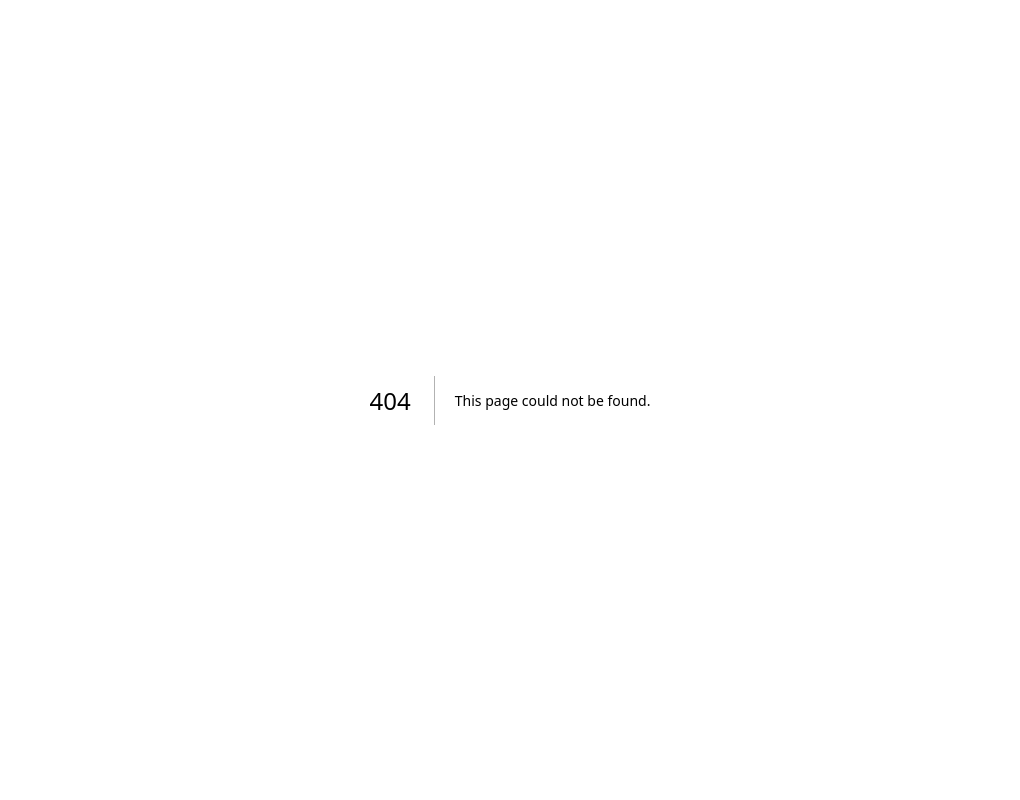
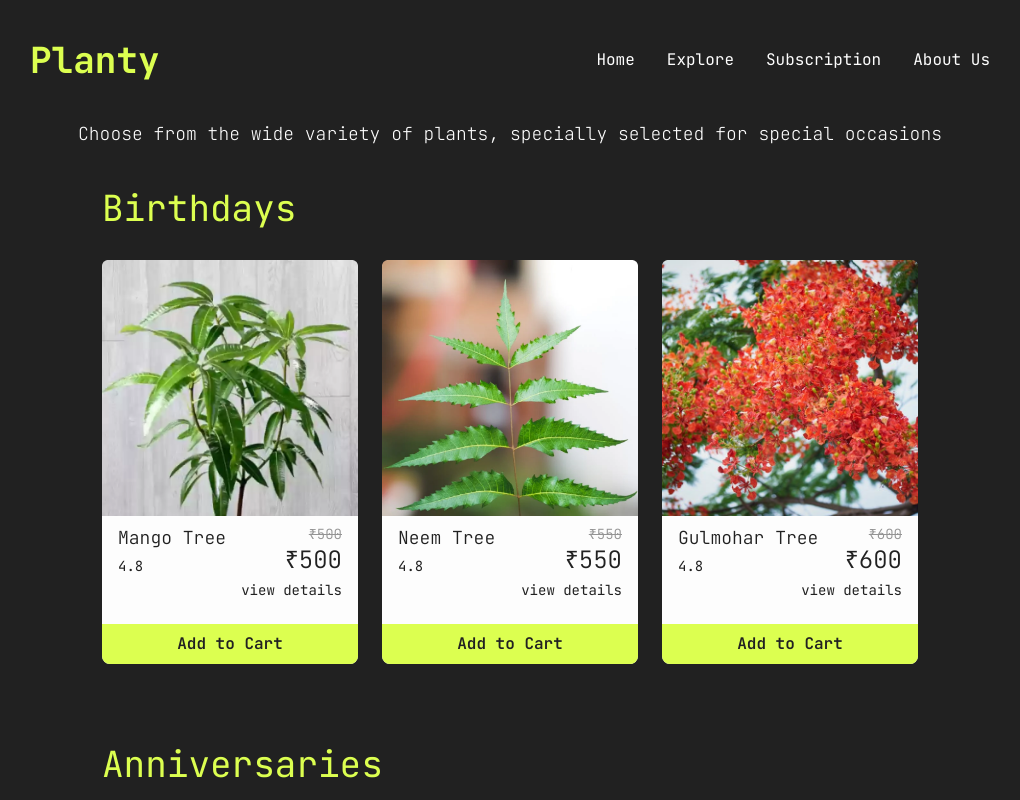
Before and after one commit to himanshuu004/plantywide, a Next.js app: page /gift in a window 1280 px wide. Before the commit this address had no page. Shown: the top 800 px of the page, without its empty margins (130-1150 px from the left). Built offline with nearby package versions, Linux system fonts and the light colour scheme.

Commit message:
explore section

```diff
--- a/app/components/Navbar.tsx
+++ b/app/components/Navbar.tsx
@@ -10,7 +10,7 @@ const Navbar = () => {
           <Link href="/">
             <li>Home</li>
           </Link>
-          <Link href="/plantoptions">
+          <Link href="/gift">
             <li>Explore</li>
           </Link>
           <Link href="/subscription">
--- /dev/null
+++ b/app/gift/components/PlantCard.tsx
@@ -0,0 +1,57 @@
+import React from "react";
+import Image from "next/image";
+import { StaticImageData } from "next/image";
+import Link from "next/link";
+
+interface PlantCardProps {
+  name: string;
+  imag: string | StaticImageData;
+  id: string;
+  price: string;
+}
+
+const PlantCard: React.FC<PlantCardProps> = ({ name, imag, id, price }) => {
+  return (
+    <div
+      className={`bg-[#fdfdfd] text-[#212121] w-64 h-180 flex flex-col justify-center items-center rounded-lg rounded-b-lg `}
+    >
+      <div>
+        <Image
+          src={typeof imag === "string" ? imag : imag.src}
+          alt={name}
+          width={300}
+          height={300}
+          className="w-64 h-64 object-cover justify-center items-center object-top rounded-t-md"
+        />
+      </div>
+      <div className="w-full flex flex-col justify-center items-start px-4 py-2  bg-transparent gap-1">
+        <div className="w-full flex  justify-between items-start gap-1">
+          <div className="w-[70%] flex flex-col justify-start items-start gap-1">
+            <h4 className="font-light text-lg">{name}</h4>
+            <p className="text-sm ">4.8</p>
+          </div>
+          <div className="w-[30%] flex flex-col justify-end items-end ">
+            <h4 className="font-light text-sm line-through text-[#949494]">
+              {price + "0"}
+            </h4>
+            <h4 className="font-light text-2xl ">{price + "0"}</h4>
+          </div>
+        </div>
+        <div className="w-full">
+          <Link href={`/plants/${id}`}>
+            <p className=" w-full text-right text-sm text-opacity-90">
+              view details
+            </p>
+          </Link>
+        </div>
+      </div>
+      <div
+        className={`w-[100%]   text-[#212121] font-semibold mt-4 px-4 py-2 cursor-pointer rounded-b-lg text-center ${"bg-[#dcff50]"}`}
+      >
+        Add to Cart
+      </div>
+    </div>
+  );
+};
+
+export default PlantCard;
--- /dev/null
+++ b/app/gift/page.tsx
@@ -0,0 +1,57 @@
+import React, { useState, useEffect, Suspense } from "react";
+import { JetBrains_Mono } from "next/font/google";
+import Navbar from "@/app/components/Navbar";
+import Plants from "../constants";
+import PlantCard from "./components/PlantCard";
+
+const jetBrainsMono = JetBrains_Mono({
+  weight: ["200", "300", "400", "500", "600", "700", "800"],
+  subsets: ["latin"],
+});
+
+const PlantOptionsComponent = () => {
+  return (
+    <div
+      className={`w-full h-full min-h-[100vh] bg-[#212121] text-[#fdfdfd] flex flex-col justify-center items-center ${jetBrainsMono.className} pb-10`}
+    >
+      <Navbar />
+      <p className="text-lg font-thin">
+        Choose from the wide variety of plants, specially selected for special
+        occasions
+      </p>
+      <div className="plant-list">
+        {Object.keys(Plants).map((occasion) => (
+          <div
+            className="w-full max-w-[960px] flex flex-col justify-start items-start py-10 gap-8 text-[#dcff50]"
+            key={occasion}
+          >
+            <h2 className="text-4xl">{occasion}</h2>
+            <div className="w-full flex justify-center items-center gap-6">
+              {Plants[occasion as keyof typeof Plants].map((plant) => (
+                <div key={plant.id} className={`plant-card `}>
+                  <PlantCard
+                    key={plant.id}
+                    id={plant.id}
+                    imag={plant.plantImage}
+                    name={plant.plantName}
+                    price={plant.price}
+                  />
+                </div>
+              ))}
+            </div>
+          </div>
+        ))}
+      </div>
+    </div>
+  );
+};
+
+const PlantOptions = () => {
+  return (
+    <Suspense fallback={<div>Loading...</div>}>
+      <PlantOptionsComponent />
+    </Suspense>
+  );
+};
+
+export default PlantOptions;
```
